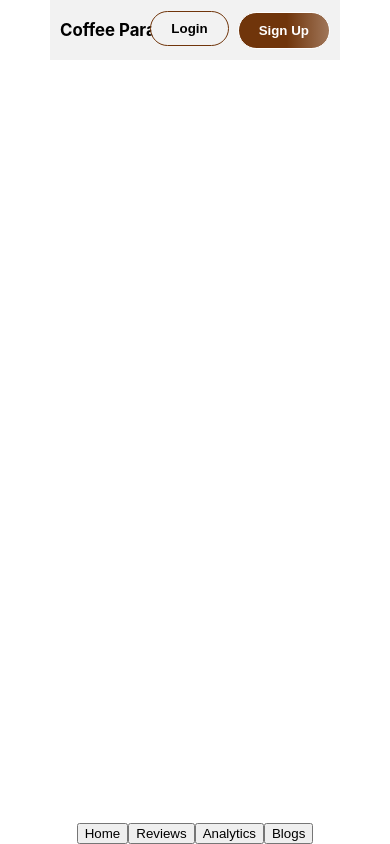
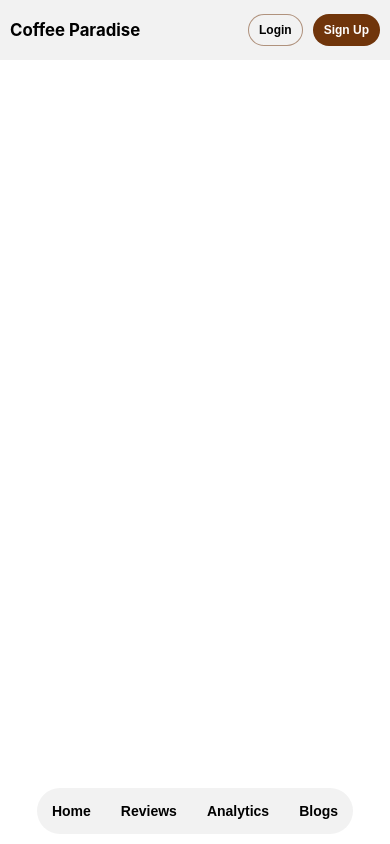
Before and after one commit to Naeem444/coffee-paradise, a React (Create React App) app: page /blogs in a window 390 px wide. Built offline with nearby package versions, Linux system fonts and the light colour scheme.

Commit message:
Styles added for navbar

```diff
--- a/src/Components/Navbar/Nav.css
+++ b/src/Components/Navbar/Nav.css
@@ -3,30 +3,73 @@
     justify-content: space-between;
     align-items: center;
     height: 70px;
-    margin: 0 50px;
+    padding: 0 50px;
+    background-color: #f2f2f2;
 
 }
 
 
 .primary-btn{
-    background: linear-gradient(90deg, rgba(112,53,11,1) 53%, rgba(160,118,89,1) 100%);
+    background: rgba(112,53,11,1);
     padding: 10px 20px;
     color: #ffff;
-    border: 1px solid ;
+    border: 1px solid rgba(112,53,11,0.5);
     outline: none;
     border-radius: 25px;
     margin-right: 10px;
     font-weight: 550;
+    font-size: 14px;
 }
 
 .secondary-btn{
     background: #f2f2f2;
 
-    padding: 9px 20px;
-    color: #000000;
-    outline: 1px solid rgba(112,53,11,1);
-    border: none;
+    padding: 10px 20px;
+    color: rgba(112,53,11,1);
+    border: 1px solid rgba(112,53,11,0.5);
+    outline: none;
     border-radius: 25px;
     margin-right: 10px;
     font-weight: 550;
+    font-size: 14px;
 }
+.nav-elements button{
+    padding: 15px 15px;
+    border: none;
+    outline: none;
+    color: #000000;
+    font-weight: 550;
+    font-size: 16px;
+    cursor: pointer;
+
+
+}
+/* Adding underline effect for nav elements */
+.nav-elem{
+    position: relative;
+
+}
+
+
+.nav-elem::before {
+    transition: 300ms;
+    height: 5px;
+    content: "";
+    position: absolute;
+
+}
+
+.nav-elem-line::before{
+
+    background-color: rgba(112,53,11,1);
+    width: 0%;
+    bottom: -10px;
+    left: 0;
+
+}
+.nav-elem-line:hover::before{
+    width: 100%;
+    opacity: 1;
+
+
+}
--- a/src/Components/Navbar/Nav.js
+++ b/src/Components/Navbar/Nav.js
@@ -14,10 +14,10 @@ const Nav = () => {
             </div>
 
             <div className="nav-elements">
-                <NavLink><button>Home</button></NavLink>
-                <NavLink><button>Reviews</button></NavLink>
-                <NavLink><button>Analytics</button></NavLink>
-                <NavLink><button>Blogs</button></NavLink>
+                <NavLink><button className='home-btn nav-elem nav-elem-line nav-element-active'>Home</button></NavLink>
+                <NavLink><button className='nav-elem nav-elem-line'>Reviews</button></NavLink>
+                <NavLink><button className='nav-elem nav-elem-line'>Analytics</button></NavLink>
+                <NavLink><button className='blogs-btn nav-elem nav-elem-line'>Blogs</button></NavLink>
 
             </div>
 
--- a/src/Components/Navbar/NavMobile.css
+++ b/src/Components/Navbar/NavMobile.css
@@ -6,6 +6,7 @@
       background: #f2f2f2;
       height: 60px;
       justify-content: center;
+      padding: 0;
 
     }
     .nav-name{
@@ -17,27 +18,107 @@
     .nav-name,
     .nav-login-signup {
       display: flex;
-      flex: 1;
-      /* justify-content: space-between; */
-      /* align-items: center; */
-
+      justify-content: space-between;
     }
     .nav-login-signup {
         display: flex;
-        flex: 1;
+
         right: 0;
         position: absolute;
 
+      }
+      .primary-btn{
+        background: rgba(112,53,11,1);
+        padding: 8px 10px;
+        color: #ffff;
+        border: 1px solid rgba(112,53,11,0.5);
+        outline: none;
+        border-radius: 25px;
+        margin-right: 10px;
+        font-weight: 550;
+        font-size: 12px;
+    }
 
+    .secondary-btn{
+        background: #f2f2f2;
+
+        padding: 8px 10px;
+        color: #000000;
+        border: 1px solid rgba(112,53,11,0.5);
+        outline: none;
+        border-radius: 25px;
+        margin-right: 10px;
+        font-weight: 550;
+        font-size: 12px;
     }
 
     .nav-elements {
         order: 2;
         position: fixed;
-    bottom: 0;
+
+        bottom: 10px;
         left: 0;
         right: 0;
+        left: 0;
         display: flex;
         justify-content: center;
+        width: 100%;
+
     }
+    .nav-elements button{
+        padding: 15px 15px;
+        border: none;
+        outline: none;
+        background-color: #f2f2f2;
+        color: #000000;
+        font-weight: 550;
+        cursor: pointer;
+        font-size: 14px;
+
     }
+
+    .home-btn{
+        border-radius: 25px 0 0 25px;
+    }
+    .blogs-btn{
+        border-radius: 0 25px 25px 0;
+    }
+
+    /* won't display these for small screens */
+    .nav-elem{
+        position: relative;
+
+    }
+
+
+    .nav-elem::before {
+        transition: 300ms;
+        height: 5px;
+        content: "";
+        position: absolute;
+        display: none;
+
+    }
+
+    .nav-elem-line::before{
+
+        background-color: rgba(112,53,11,1);
+        width: 0%;
+        bottom: -10px;
+        left: 0;
+        display: none;
+
+    }
+    .nav-elem-line:hover::before{
+        width: 100%;
+        opacity: 1;
+
+    }
+
+
+
+
+
+
+
+  }
```
Lines whose indentation alone changed are shown as unchanged.
